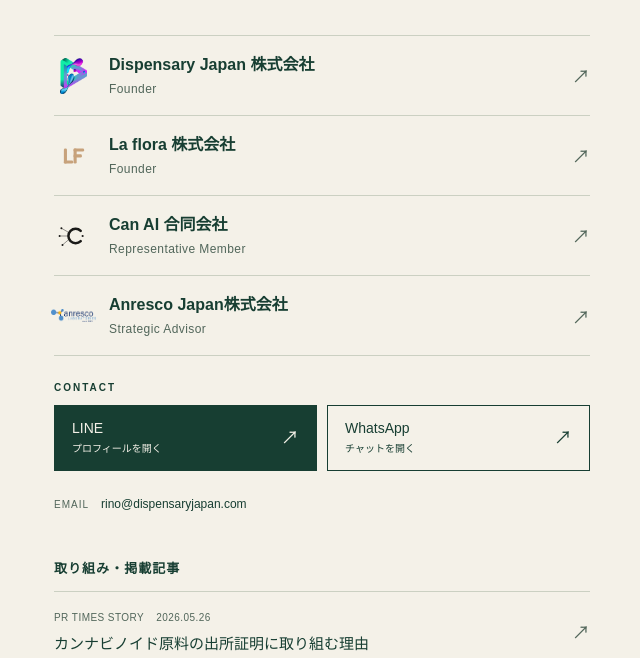
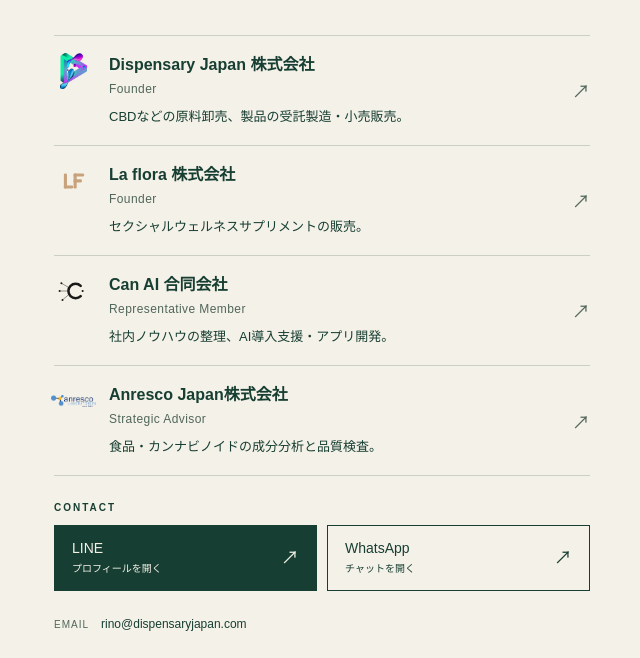
Before and after one commit to DJ-RINO/rino-profile, a plain HTML site: page index.html in a window 1280 px wide. Shown: the part 677-1335 px from the top of the page, without its empty margins (318-958 px from the left). Drawn offline with Linux system fonts and the light colour scheme.

Commit message:
各社の事業紹介をプロフィールに追加

```diff
--- a/index.html
+++ b/index.html
@@ -22,10 +22,11 @@
     .company { position: relative; margin: 0; padding: 14px 24px 13px 55px; border-top: 1px solid var(--line); }
     .company-link:last-child .company { border-bottom: 1px solid var(--line); }
     .company-arrow { position: absolute; right: 0; top: 50%; transform: translateY(-50%); color: var(--muted); font-size: 18px; }
-    .company-logo { position: absolute; left: 0; top: 50%; transform: translateY(-50%); width: 39px; height: 36px; object-fit: contain; }
+    .company-logo { position: absolute; left: 0; top: 17px; width: 39px; height: 36px; object-fit: contain; }
     .company-logo.anresco { width: 45px; left: -3px; }
     .company dt { font-size: 16px; font-weight: 600; line-height: 1.5; overflow-wrap: anywhere; }
     .company dd { margin: 3px 0 0; color: var(--muted); font-size: 12px; line-height: 1.5; letter-spacing: .035em; }
+    .company .company-description { margin-top: 8px; color: var(--ink); font-size: 13px; line-height: 1.7; letter-spacing: 0; text-wrap: balance; }
     h2 { margin: 0 0 12px; font-size: 10px; letter-spacing: .2em; font-weight: 600; }
     .contact { display: grid; grid-template-columns: 1fr 1fr; gap: 10px; }
     a { color: inherit; text-decoration: none; }
@@ -59,17 +60,17 @@
       <img src="assets/rino-portrait.png" alt="RINO（松藤 輪樽）" width="1278" height="1202" fetchpriority="high">
     </figure>
     <section class="affiliations" aria-label="会社・役職">
-      <a class="company-link" href="https://dispensaryjapan.co.jp/" aria-label="Dispensary Japan 株式会社の公式サイト">
-        <dl class="company"><dt><img class="company-logo" src="assets/dispensary-japan.png" alt="" width="39" height="36">Dispensary Japan 株式会社</dt><dd lang="en">Founder</dd></dl><span class="company-arrow" aria-hidden="true">↗</span>
+      <a class="company-link" href="https://dispensaryjapan.co.jp/" aria-label="Dispensary Japan 株式会社の公式サイト" aria-describedby="dj-description">
+        <dl class="company"><dt><img class="company-logo" src="assets/dispensary-japan.png" alt="" width="39" height="36">Dispensary Japan 株式会社</dt><dd lang="en">Founder</dd><dd class="company-description" id="dj-description">CBDなどの原料卸売、製品の受託製造・小売販売。</dd></dl><span class="company-arrow" aria-hidden="true">↗</span>
       </a>
-      <a class="company-link" href="https://laflora-sexualwellness.com/" aria-label="La flora 株式会社の公式サイト">
-        <dl class="company"><dt><img class="company-logo" src="assets/la-flora.svg" alt="" width="39" height="36">La flora 株式会社</dt><dd lang="en">Founder</dd></dl><span class="company-arrow" aria-hidden="true">↗</span>
+      <a class="company-link" href="https://laflora-sexualwellness.com/" aria-label="La flora 株式会社の公式サイト" aria-describedby="laflora-description">
+        <dl class="company"><dt><img class="company-logo" src="assets/la-flora.svg" alt="" width="39" height="36">La flora 株式会社</dt><dd lang="en">Founder</dd><dd class="company-description" id="laflora-description">セクシャルウェルネスサプリメントの販売。</dd></dl><span class="company-arrow" aria-hidden="true">↗</span>
       </a>
-      <a class="company-link" href="https://canai.jp/" aria-label="Can AI 合同会社の公式サイト">
-        <dl class="company"><dt><img class="company-logo" src="assets/can-ai.svg" alt="" width="39" height="36">Can AI 合同会社</dt><dd lang="en">Representative Member</dd></dl><span class="company-arrow" aria-hidden="true">↗</span>
+      <a class="company-link" href="https://canai.jp/" aria-label="Can AI 合同会社の公式サイト" aria-describedby="canai-description">
+        <dl class="company"><dt><img class="company-logo" src="assets/can-ai.svg" alt="" width="39" height="36">Can AI 合同会社</dt><dd lang="en">Representative Member</dd><dd class="company-description" id="canai-description">社内ノウハウの整理、AI導入支援・アプリ開発。</dd></dl><span class="company-arrow" aria-hidden="true">↗</span>
       </a>
-      <a class="company-link" href="https://anresco.com/japan/" aria-label="Anresco Japan株式会社の公式サイト">
-        <dl class="company"><dt><img class="company-logo anresco" src="assets/anresco-japan.png" alt="" width="45" height="36">Anresco Japan株式会社</dt><dd lang="en">Strategic Advisor</dd></dl><span class="company-arrow" aria-hidden="true">↗</span>
+      <a class="company-link" href="https://anresco.com/japan/" aria-label="Anresco Japan株式会社の公式サイト" aria-describedby="anresco-description">
+        <dl class="company"><dt><img class="company-logo anresco" src="assets/anresco-japan.png" alt="" width="45" height="36">Anresco Japan株式会社</dt><dd lang="en">Strategic Advisor</dd><dd class="company-description" id="anresco-description">食品・カンナビノイドの成分分析と品質検査。</dd></dl><span class="company-arrow" aria-hidden="true">↗</span>
       </a>
     </section>
     <section aria-labelledby="contact-title">
```
